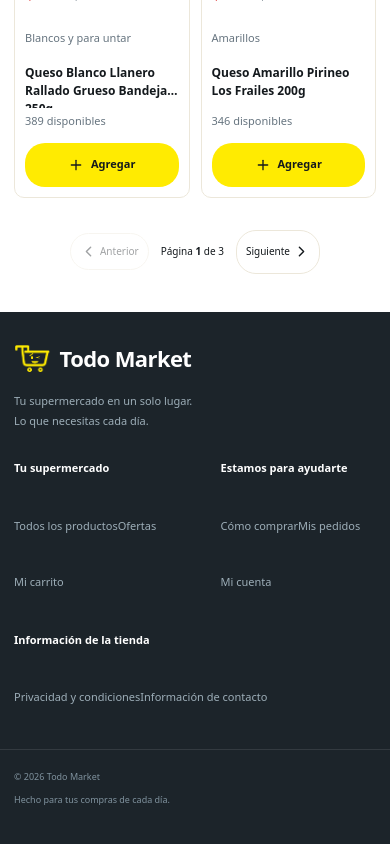
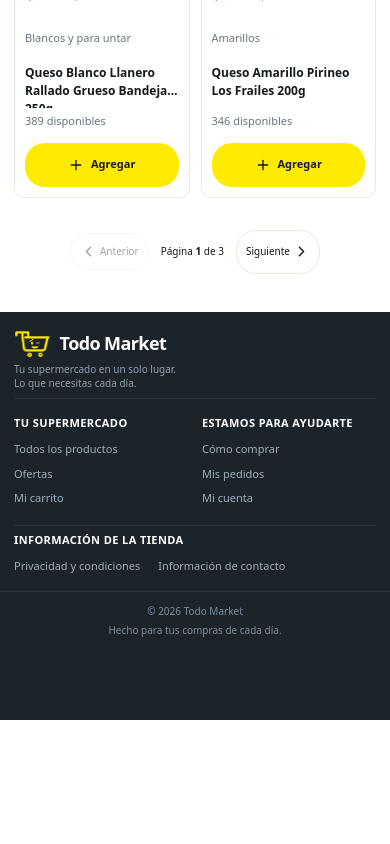
Before and after one commit to luiggiberaldi/clon-tu-zona-market, a Next.js app: page /ofertas in a window 390 px wide. Shown: the part 2763-3607 px from the top of the page. After the commit the page ends 3483 px from the top, so only its background shows below. Built offline with nearby package versions, Linux system fonts and the light colour scheme; no server answers; the database is empty.

Commit message:
fix(footer): improve responsive layout and reduce vertical height on mobile

```diff
--- a/app/globals.css
+++ b/app/globals.css
@@ -185,14 +185,15 @@
 .store-service-strip small { display: block; font-size: 10px; margin-top: 4px; color: #5c6770; }
 .store-service-strip > a { display: flex; align-items: center; gap: 8px; font-size: 11px; color: var(--brand-yellow-dark); font-weight: 600; }
 .store-footer { background: var(--brand-ink-deep); color: #c8d3db; }
-.footer-grid { display: grid; grid-template-columns: 1.5fr 1fr 1.1fr 1fr; padding-block: 39px; gap: 45px; }
-.footer-brand strong { font-size: 20px; font-weight: 650; letter-spacing: -.6px; color: #fff; }
-.footer-brand p { font-size: 11px; line-height: 1.9; margin-top: 16px; color: #9daeb8; }
-.footer-grid h2 { margin-bottom: 16px; font-size: 11px; font-weight: 650; color: #fff; }
-.footer-grid > div > a { display: block; font-size: 10px; color: #9daeb8; margin-top: 12px; }
-.footer-grid > div > a:hover { color: var(--brand-yellow); }
-.footer-grid .footer-contact { display: flex; align-items: center; gap: 5px; }
-.footer-bottom { display: flex; justify-content: space-between; gap: 20px; border-top: 1px solid rgba(255, 255, 255, 0.1); padding-block: 18px; font-size: 9px; color: #80939f; }
+.footer-grid { display: grid; grid-template-columns: 1.4fr 1fr 1fr 1.1fr; padding-block: 30px 22px; gap: 32px; }
+.footer-brand strong { font-size: 20px; font-weight: 700; letter-spacing: -.6px; color: #fff; }
+.footer-brand p { font-size: 11px; line-height: 1.5; margin-top: 8px; color: #8fa0ac; max-width: 240px; }
+.footer-grid h2 { margin-bottom: 12px; font-size: 11px; font-weight: 700; color: #fff; text-transform: uppercase; letter-spacing: .4px; }
+.footer-links { display: flex; flex-direction: column; gap: 6px; }
+.footer-links a, .footer-grid > div > a { display: block; font-size: 11px; color: #9daeb8; text-decoration: none; transition: color .15s; }
+.footer-links a:hover, .footer-grid > div > a:hover { color: var(--brand-yellow); }
+.footer-grid .footer-contact { display: inline-flex; align-items: center; gap: 4px; }
+.footer-bottom { display: flex; justify-content: space-between; align-items: center; gap: 16px; border-top: 1px solid rgba(255, 255, 255, 0.08); padding-block: 14px; font-size: 10px; color: #7b8e9c; }
 .catalog-page { padding-block: 32px 55px; }
 .catalog-heading { display: flex; align-items: end; justify-content: space-between; gap: 20px; }
 .catalog-heading h1 { margin-top: 10px; font-size: 32px; line-height: 1.2; letter-spacing: -1px; font-weight: 700; }
@@ -260,7 +261,7 @@
   .merch-card div > span { font-size: 7px; }
   .merch-tag { right: 14px; }
   .product-shelf { grid-auto-columns: calc((100% - 48px) / 4); }
-  .footer-grid { grid-template-columns: 1.2fr 1fr; gap: 30px 50px; }
+  .footer-grid { grid-template-columns: 1fr 1fr; gap: 24px 36px; }
 }
 
 @media (max-width: 767px) {
@@ -337,13 +338,16 @@
   .store-service-strip { display: grid; grid-template-columns: 1fr; gap: 23px; padding-block: 27px; margin-top: 19px; }
   .store-service-strip strong { font-size: 12px; }
   .store-service-strip small { font-size: 11px; }
-  .footer-grid { gap: 28px 20px; padding-block: 30px; }
-  .footer-brand { grid-column: 1 / -1; }
-  .footer-brand strong { font-size: 22px; }
-  .footer-grid > div:last-child { grid-column: 1 / -1; }
-  .footer-grid h2 { font-size: 11px; margin-bottom: 15px; }
-  .footer-grid > div > a { font-size: 11px; }
-  .footer-bottom { flex-direction: column; gap: 9px; padding-block: 20px; }
+  .footer-grid { grid-template-columns: 1fr 1fr; gap: 16px 14px; padding-block: 18px 14px; }
+  .footer-brand { grid-column: 1 / -1; padding-bottom: 8px; border-bottom: 1px solid rgba(255, 255, 255, 0.07); }
+  .footer-brand strong { font-size: 18px; }
+  .footer-brand p { font-size: 10px; line-height: 1.4; margin-top: 4px; max-width: none; }
+  .footer-grid h2 { font-size: 11px; margin-bottom: 8px; }
+  .footer-links { gap: 4px; }
+  .footer-links a, .footer-grid > div > a { font-size: 11px; padding-block: 2px; }
+  .footer-col-info { grid-column: 1 / -1; padding-top: 6px; border-top: 1px solid rgba(255, 255, 255, 0.06); }
+  .footer-col-info .footer-links { flex-direction: row; flex-wrap: wrap; gap: 6px 18px; }
+  .footer-bottom { flex-direction: column; gap: 4px; padding-block: 12px; font-size: 10px; text-align: center; }
   .catalog-page { padding-block: 25px 38px; }
   .catalog-heading { align-items: start; gap: 10px; }
   .catalog-heading h1 { font-size: 25px; }
@@ -411,7 +415,7 @@ form input, form select, form textarea { max-width: 100%; }
   input:not([type="checkbox"]):not([type="radio"]), select, textarea, .store-search input { font-size: 16px; }
   input[type="checkbox"], input[type="radio"] { width: 20px; height: 20px; flex-shrink: 0; }
   label:has(> input[type="checkbox"]), label:has(> input[type="radio"]) { display: flex; align-items: center; min-height: 44px; gap: 8px; }
-  .store-button, .category-chips > a, .category-dropdown a, .section-heading > a, .catalog-pagination > a, .footer-grid > div > a, .demo-toolbar nav > a, .demo-toolbar nav > button, nav[aria-label="Panel de operaciones"] > a { min-height: 44px; display: inline-flex; align-items: center; }
+  .store-button, .category-chips > a, .category-dropdown a, .section-heading > a, .catalog-pagination > a, .demo-toolbar nav > a, .demo-toolbar nav > button, nav[aria-label="Panel de operaciones"] > a { min-height: 44px; display: inline-flex; align-items: center; }
   .header-account { min-width: 44px; min-height: 44px; justify-content: center; }
   .store-search { min-height: 52px; }
   .store-search button { flex-shrink: 0; }
--- a/components/layout/Footer.tsx
+++ b/components/layout/Footer.tsx
@@ -4,5 +4,69 @@ import { ArrowUpRight } from 'lucide-react';
 import { storeConfig } from '@/lib/config';
 
 export function Footer() {
-  return <footer className="store-footer"><div className="storefront-container footer-grid"><div className="footer-brand"><span className="flex items-center gap-2.5"><Image src="/images/todo-market-cart-yellow.png" alt="" width={36} height={28} className="h-7 w-auto object-contain" unoptimized /><strong>{storeConfig.name}</strong></span><p>Tu supermercado en un solo lugar.<br />Lo que necesitas cada día.</p></div><div><h2>Tu supermercado</h2><Link href="/productos">Todos los productos</Link><Link href="/ofertas">Ofertas</Link><Link href="/carrito">Mi carrito</Link></div><div><h2>Estamos para ayudarte</h2><Link href="/ayuda">Cómo comprar</Link><Link href="/mis-pedidos">Mis pedidos</Link><Link href="/perfil">Mi cuenta</Link></div><div><h2>Información de la tienda</h2><Link href="/politicas">Privacidad y condiciones</Link>{storeConfig.email ? <a href={`mailto:${storeConfig.email}`} className="footer-contact">Escríbenos <ArrowUpRight size={14} /></a> : <Link href="/ayuda#contacto">Información de contacto</Link>}{storeConfig.phone && <a href={`tel:${storeConfig.phone.replace(/[^+\d]/g, '')}`}>{storeConfig.phone}</a>}</div></div><div className="footer-bottom storefront-container"><span>© {new Date().getFullYear()} {storeConfig.name}</span><span>Hecho para tus compras de cada día.</span></div></footer>;
+  return (
+    <footer className="store-footer">
+      <div className="storefront-container footer-grid">
+        <div className="footer-brand">
+          <span className="flex items-center gap-2.5">
+            <Image
+              src="/images/todo-market-cart-yellow.png"
+              alt=""
+              width={36}
+              height={28}
+              className="h-7 w-auto object-contain"
+              unoptimized
+            />
+            <strong>{storeConfig.name}</strong>
+          </span>
+          <p>
+            Tu supermercado en un solo lugar.<br />
+            Lo que necesitas cada día.
+          </p>
+        </div>
+
+        <div className="footer-col">
+          <h2>Tu supermercado</h2>
+          <div className="footer-links">
+            <Link href="/productos">Todos los productos</Link>
+            <Link href="/ofertas">Ofertas</Link>
+            <Link href="/carrito">Mi carrito</Link>
+          </div>
+        </div>
+
+        <div className="footer-col">
+          <h2>Estamos para ayudarte</h2>
+          <div className="footer-links">
+            <Link href="/ayuda">Cómo comprar</Link>
+            <Link href="/mis-pedidos">Mis pedidos</Link>
+            <Link href="/perfil">Mi cuenta</Link>
+          </div>
+        </div>
+
+        <div className="footer-col footer-col-info">
+          <h2>Información de la tienda</h2>
+          <div className="footer-links">
+            <Link href="/politicas">Privacidad y condiciones</Link>
+            {storeConfig.email ? (
+              <a href={`mailto:${storeConfig.email}`} className="footer-contact">
+                Escríbenos <ArrowUpRight size={14} />
+              </a>
+            ) : (
+              <Link href="/ayuda#contacto">Información de contacto</Link>
+            )}
+            {storeConfig.phone && (
+              <a href={`tel:${storeConfig.phone.replace(/[^+\d]/g, '')}`}>
+                {storeConfig.phone}
+              </a>
+            )}
+          </div>
+        </div>
+      </div>
+
+      <div className="footer-bottom storefront-container">
+        <span>© {new Date().getFullYear()} {storeConfig.name}</span>
+        <span>Hecho para tus compras de cada día.</span>
+      </div>
+    </footer>
+  );
 }
```
